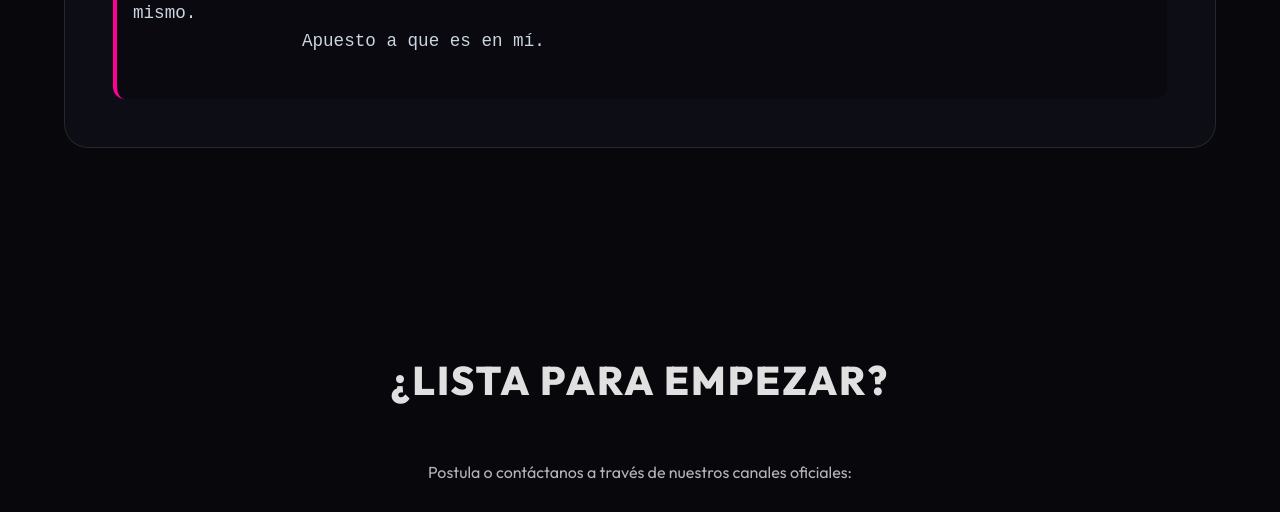
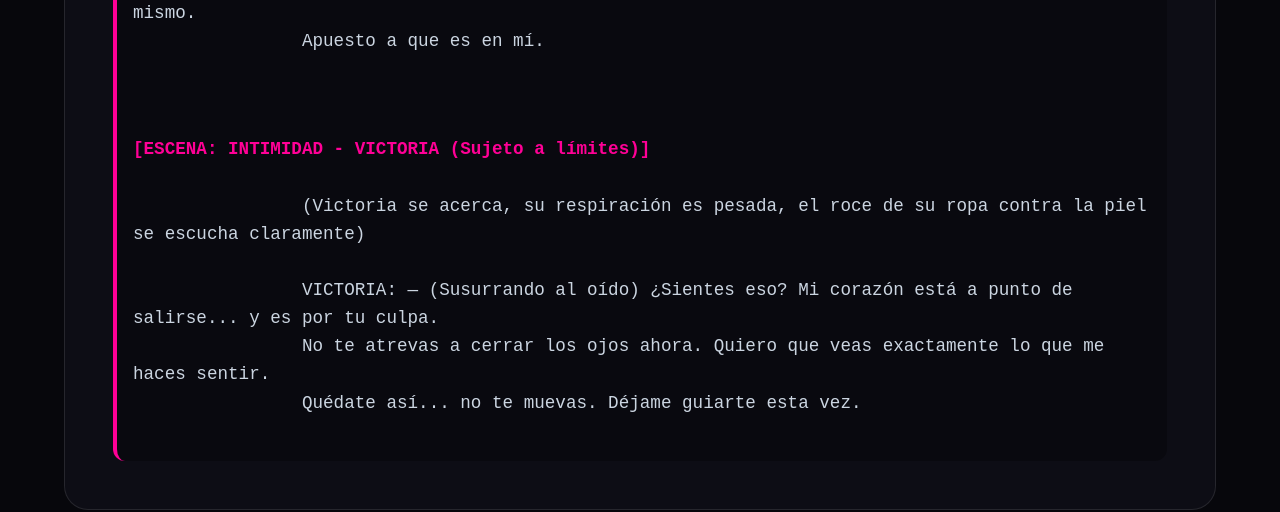
Before and after one commit to Tiboryeah/kokoro-3-souls, a website: page public/casting_portal/index.html in a window 1280 px wide. Shown: the part 2840-3352 px from the top of the page. Drawn offline with nearby package versions, Linux system fonts and the light colour scheme; a web font is replaced by a local one.

Commit message:
Add intimate/erotic script example to casting portal

```diff
--- a/public/casting_portal/index.html
+++ b/public/casting_portal/index.html
@@ -105,6 +105,13 @@
                 (Risa leve, casi imperceptible)
                 Dime si estoy imaginando cosas. O dime exactamente en qué estás pensando ahora mismo.
                 Apuesto a que es en mí.
+
+                <span class="character-voice">[ESCENA: INTIMIDAD - VICTORIA (Sujeto a límites)]</span>
+                (Victoria se acerca, su respiración es pesada, el roce de su ropa contra la piel se escucha claramente)
+
+                VICTORIA: — (Susurrando al oído) ¿Sientes eso? Mi corazón está a punto de salirse... y es por tu culpa.
+                No te atrevas a cerrar los ojos ahora. Quiero que veas exactamente lo que me haces sentir.
+                Quédate así... no te muevas. Déjame guiarte esta vez.
             </div>
         </div>
     </section>
```
